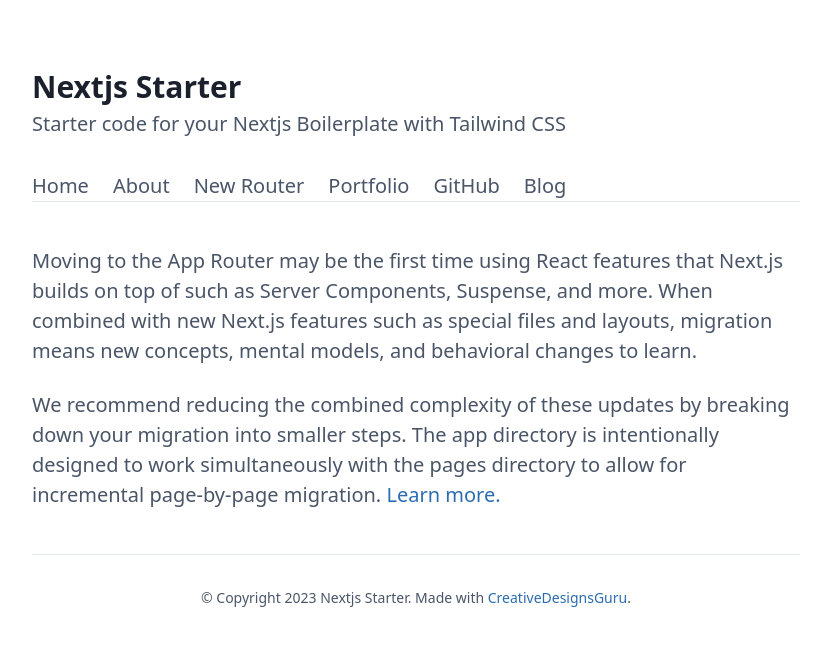
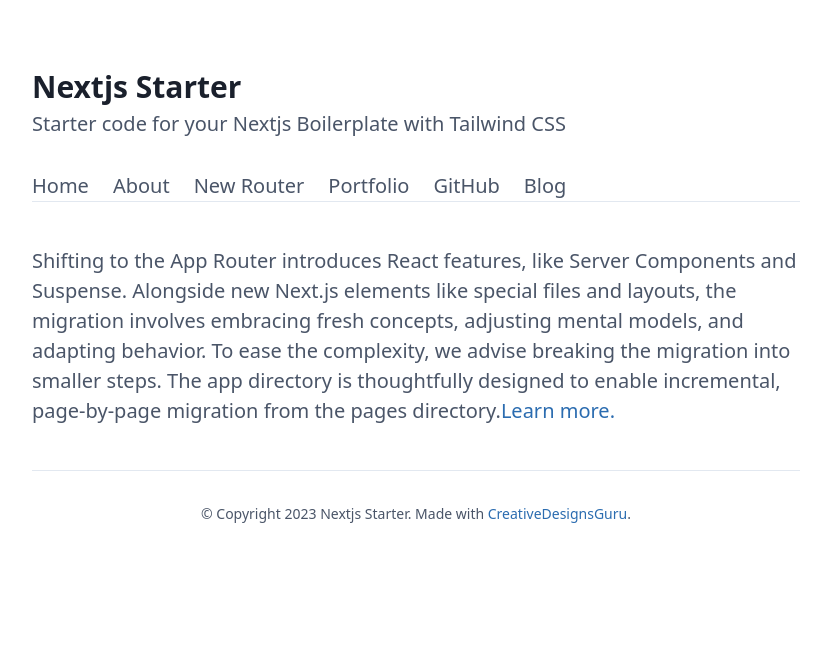
Before and after one commit to lift-world/Next-js-Boilerplate, a Next.js app: page /new-router in a window 1280 px wide. Shown: the top 646 px of the page, without its empty margins (224-1055 px from the left). Built offline with nearby package versions, Linux system fonts and the light colour scheme.

Commit message:
feat: update test for new router page

```diff
--- a/src/app/new-router/page.tsx
+++ b/src/app/new-router/page.tsx
@@ -12,17 +12,13 @@
 const NewRouter = () => (
   <Main>
     <p>
-      Moving to the App Router may be the first time using React features that
-      Next.js builds on top of such as Server Components, Suspense, and more.
-      When combined with new Next.js features such as special files and layouts,
-      migration means new concepts, mental models, and behavioral changes to
-      learn.
-    </p>
-    <p>
-      We recommend reducing the combined complexity of these updates by breaking
-      down your migration into smaller steps. The app directory is intentionally
-      designed to work simultaneously with the pages directory to allow for
-      incremental page-by-page migration.{' '}
+      Shifting to the App Router introduces React features, like Server
+      Components and Suspense. Alongside new Next.js elements like special files
+      and layouts, the migration involves embracing fresh concepts, adjusting
+      mental models, and adapting behavior. To ease the complexity, we advise
+      breaking the migration into smaller steps. The app directory is
+      thoughtfully designed to enable incremental, page-by-page migration from
+      the pages directory.
       <Link href="https://nextjs.org/docs/pages/building-your-application/upgrading/app-router-migration#migrating-from-pages-to-app">
         Learn more.
       </Link>
```
